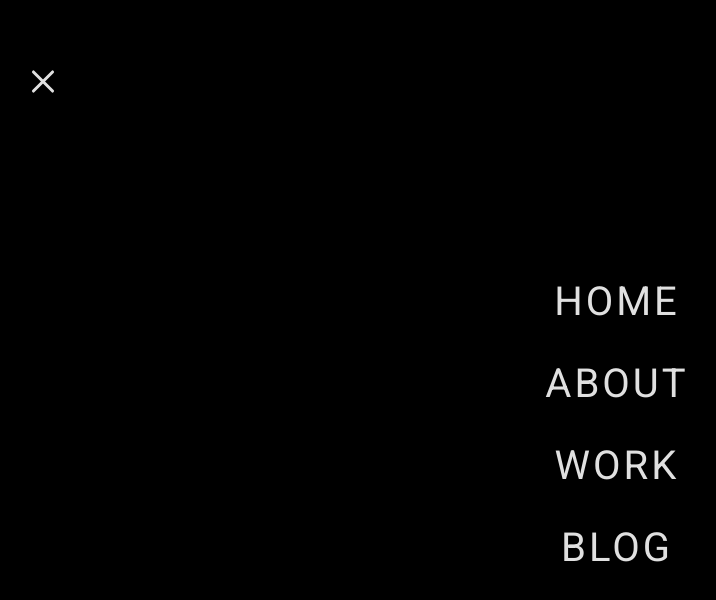
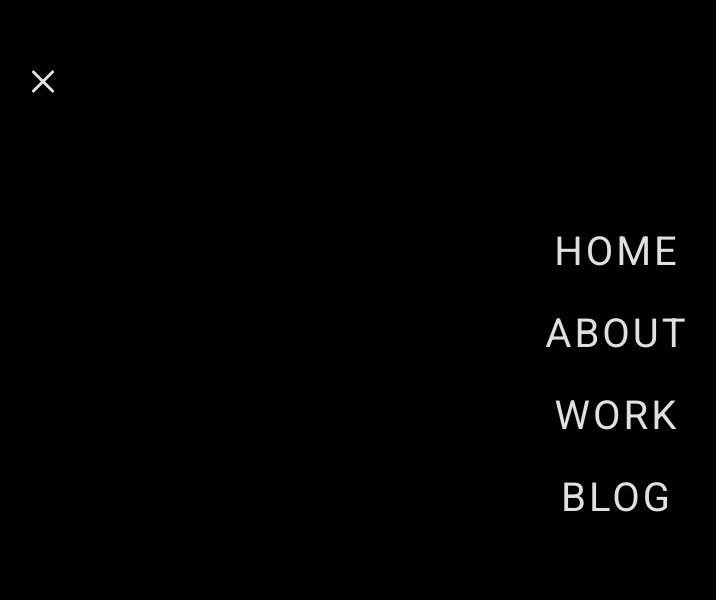
Before and after one commit to nlina-0/portfolio-2024, a plain HTML site: page menu.html in a window 1280 px wide. Shown: the whole page, without its empty margins (23-739 px from the left). Drawn offline with Linux system fonts and the light colour scheme.

Commit message:
documentation in process

```diff
--- a/style.css
+++ b/style.css
@@ -138,6 +138,11 @@ h4 a {
     flex: 100vw;
     background-color: black;
     height: 100vh;
+}
+
+ul {
+    position: relative;
+    top: -50px;
 }
 
 li{
```
Also changed, not shown: docs/blogIndex_desktop_ss.png (added), docs/blogIndex_mobile_ss.png (added), docs/blogIndex_tablet_ss.png (added), docs/mobile_menu_ss.png (added), docs/work_desktop_ss.png (added), docs/work_mobile_ss.png (added), docs/work_resume_button.png (added), docs/work_resume_button_hover.png (added), docs/work_tablet_ss.png (added), 1 other file.
